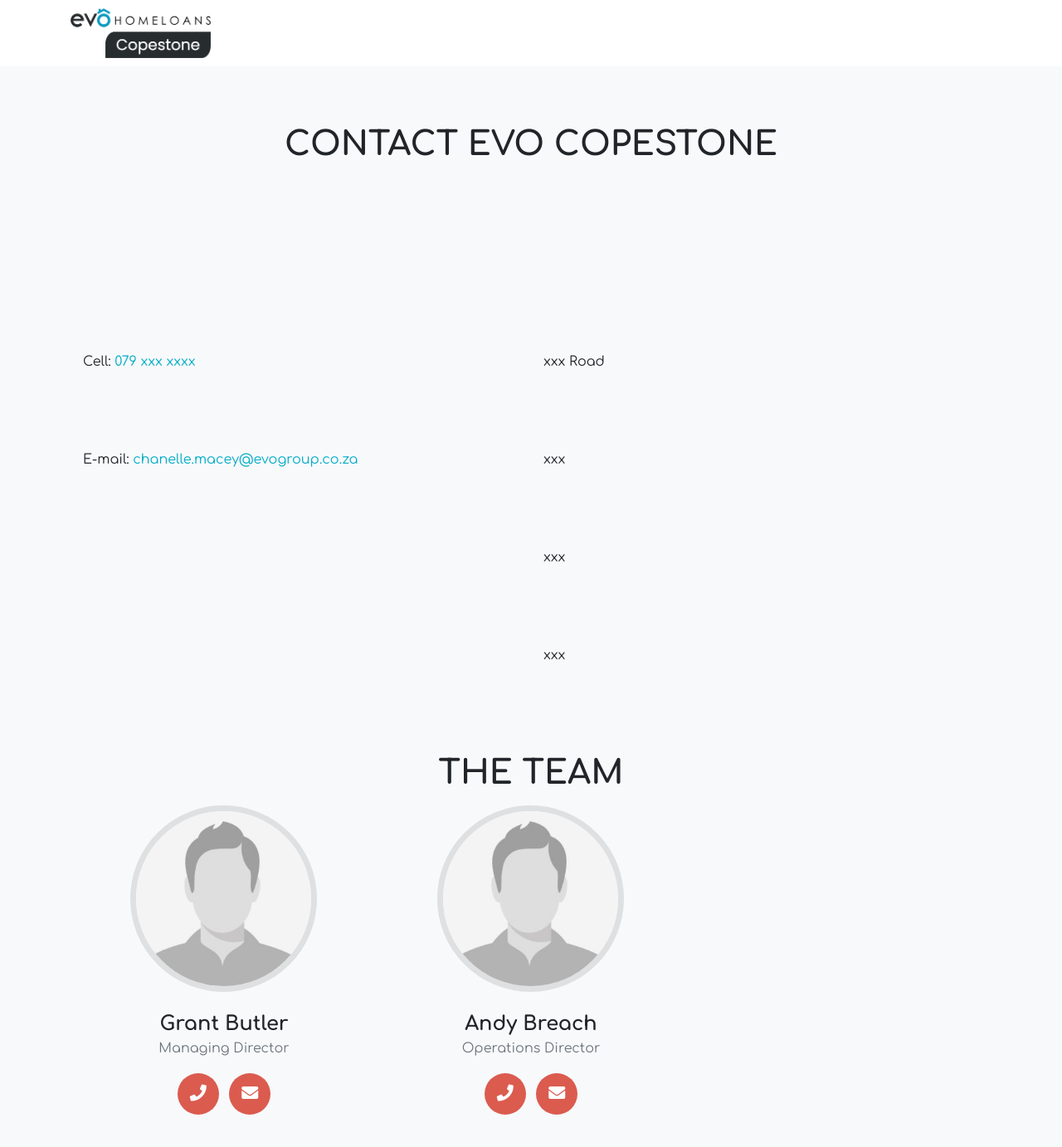
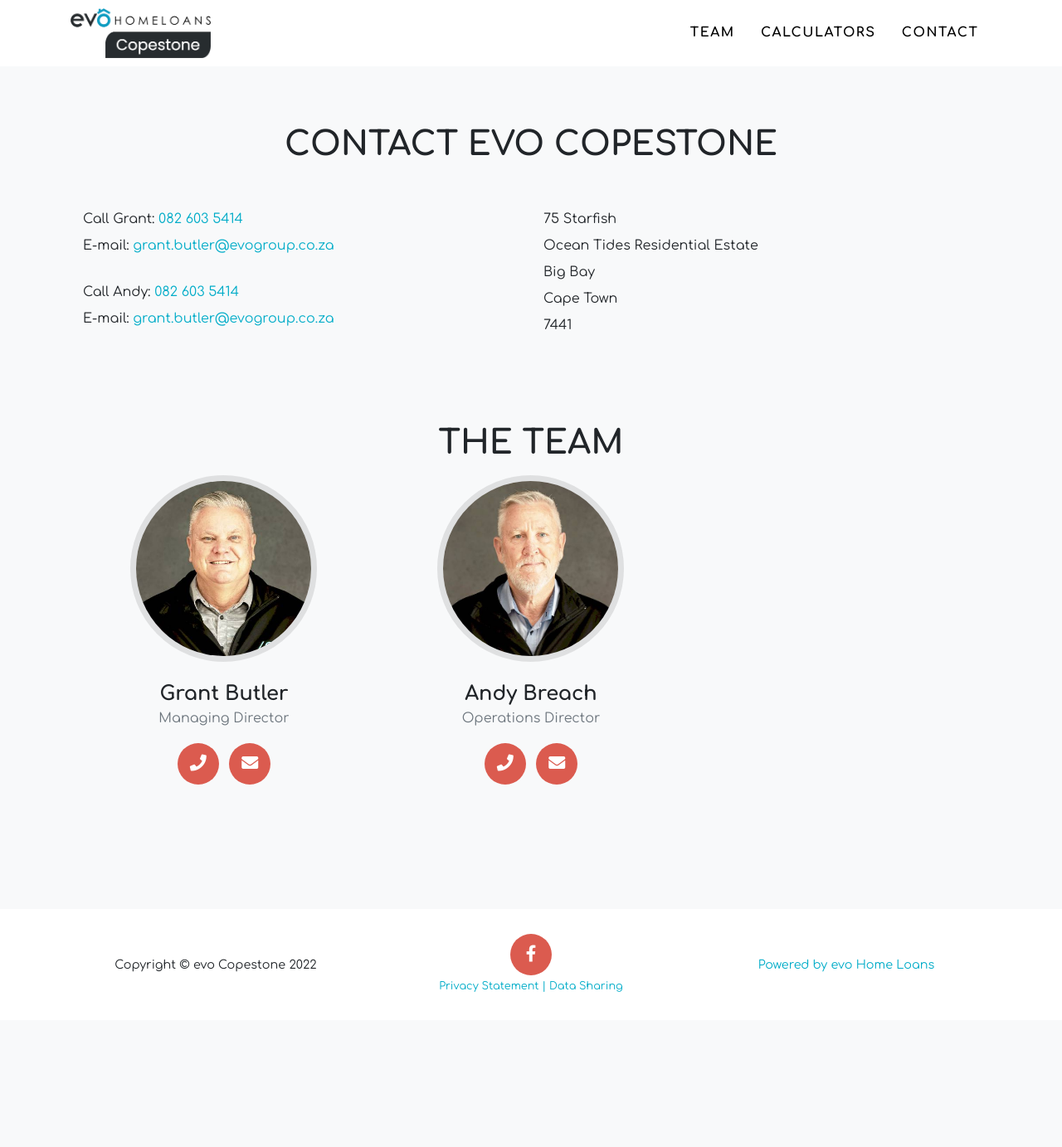
Before and after one commit to Intellify-Cloud/ev-copst, a Jekyll site: the page built from contact.md, in a window 1280 px wide and 1400 px high. Shown: the top 1383 px of the window at 83% size. Built offline with Jekyll 4.4.1, drawn with Linux system fonts in a browser that asks for light colours.

Commit message:
20220903.1006

```diff
--- a/_assets/layout/_masthead.scss
+++ b/_assets/layout/_masthead.scss
@@ -83,7 +83,7 @@ header.masthead {
 @media(min-width:768px) {
   header.masthead {
     .intro-text {
-      padding-top: 150px;
+      padding-top: 15em;
       padding-bottom: 110px;
       .intro-lead-in {
         font-size: 40px;
@@ -106,7 +106,7 @@ header.masthead {
 }
 
 p {
-  margin-top: 90px;
+  // margin-top: 90px;
   margin-bottom: 1rem;
   line-height: 1.75;
 }
--- a/_data/sitetext.yml
+++ b/_data/sitetext.yml
@@ -1,6 +1,6 @@
 header:
     title:
-    text: Coming Soon
+    text: Need a Homeloan?
 
 services:
     title: "Services We Offer"
@@ -142,7 +142,7 @@ team:
     people:
       - name: "Grant Butler"
         role: "Managing Director"
-        image: assets/img/team/300x300.jpg
+        image: assets/img/team/Grant-Butler-evo-Copestone-Homeloans.jpg
         social:
           - url: tel:082 603 5414
             icon: fas fa-phone
@@ -155,7 +155,7 @@ team:
 
       - name: "Andy Breach"
         role: "Operations Director"
-        image: assets/img/team/300x300.jpg
+        image: assets/img/team/Andy-Breach-evo-Copestone-Homeloans.jpg
         social:
           - url: tel:083 968 8712
             icon: fas fa-phone
--- a/_includes/navheader.html
+++ b/_includes/navheader.html
@@ -44,8 +44,8 @@
         {%- if site.data.sitetext.header.text -%}
         <div class="intro-heading text-uppercase">{{ site.data.sitetext.header.text | markdownify }}</div>
         {%- endif -%}
-        <!-- <a class="btn btn-primary btn-xl text-uppercase js-scroll-trigger"
-          href="/contact">Talk To Us</a> -->
+        <a class="btn btn-primary btn-xl text-uppercase js-scroll-trigger"
+          href="/contact">Contact Us</a>
       </div>
     </div>
   </header>
--- a/_layouts/home.html
+++ b/_layouts/home.html
@@ -3,5 +3,8 @@ layout: default
 ---
 {% include navheader.html %}
 
+{% include team.html %}
+
 {% include calculators.html %}
+
 {% include calculators2.html %}
--- a/contact.md
+++ b/contact.md
@@ -14,15 +14,19 @@ background: grey
 
   <div class="col-md">
 		<!-- <p>Tel: <a href="tel:+27210232228"> 079 485 5355</a></p> -->
-		<p>Cell: <a href="tel:+27xxxxxxx">079 xxx xxxx</a></p>
-		<p>E-mail: <a href="mailto:xxxx@evogroup.co.za?subject=Mail from evo Website">chanelle.macey@evogroup.co.za</a></p>
+		<p>Call Grant: <a href="tel:+27826035414">082 603 5414</a></p>
+		<p>E-mail: <a href="mailto:grant.butler@evogroup.co.za?subject=Mail from evo Website">grant.butler@evogroup.co.za</a></p>
+<br>
+		<p>Call Andy: <a href="tel:+27826035414">082 603 5414</a></p>
+		<p>E-mail: <a href="mailto:grant.butler@evogroup.co.za?subject=Mail from evo Website">grant.butler@evogroup.co.za</a></p>
     </div>
 
     <div class="col-md">
-		<p>xxx Road</p>
-		<p>xxx</p>
-		<p>xxx</p>
-		<p>xxx</p>
+		<p>75 Starfish</p>
+		<p>Ocean Tides Residential Estate</p>
+		<p>Big Bay</p>
+		<p>Cape Town</p>
+		<p>7441</p>
     </div>
 
   </div>
```
Also changed, not shown: _data/navigation.yml (+7 -7 lines), assets/bundle.css, assets/img/team/Andy-Breach-evo-Copestone-Homeloans.jpg (added), assets/img/team/Grant-Butler-evo-Copestone-Homeloans.jpg (added).
